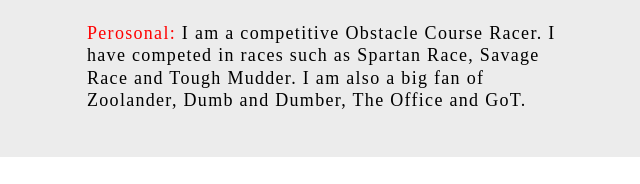
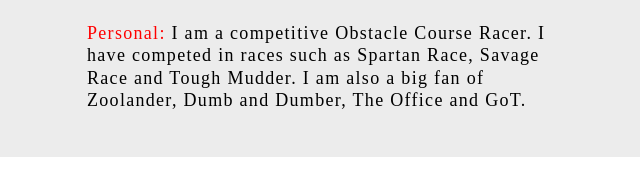
Before and after one commit to Javierz299/Portfolio, a plain HTML site: page index.html in a window 1280 px wide. Shown: the part 441-625 px from the top of the page, 308-948 px from the left. Drawn offline with Linux system fonts and the light colour scheme; a web font is replaced by a local one.

Commit message:
typo fix perosnal to personal

```diff
--- a/index.html
+++ b/index.html
@@ -55,7 +55,7 @@
             I continue to develop my skills and demonstrate my passion for the web. I am looking forward to contributing my skills to your team.</p>
         </div>
         <div class="blog-wrap">
-          <p><span class="stack-link">Perosonal:</span> I am a competitive Obstacle Course Racer. I have competed in races
+          <p><span class="stack-link">Personal:</span> I am a competitive Obstacle Course Racer. I have competed in races
             such as Spartan Race, Savage Race and Tough Mudder. I am also a big fan of Zoolander, Dumb and
             Dumber, The Office and GoT.</p>
         </div>
```
